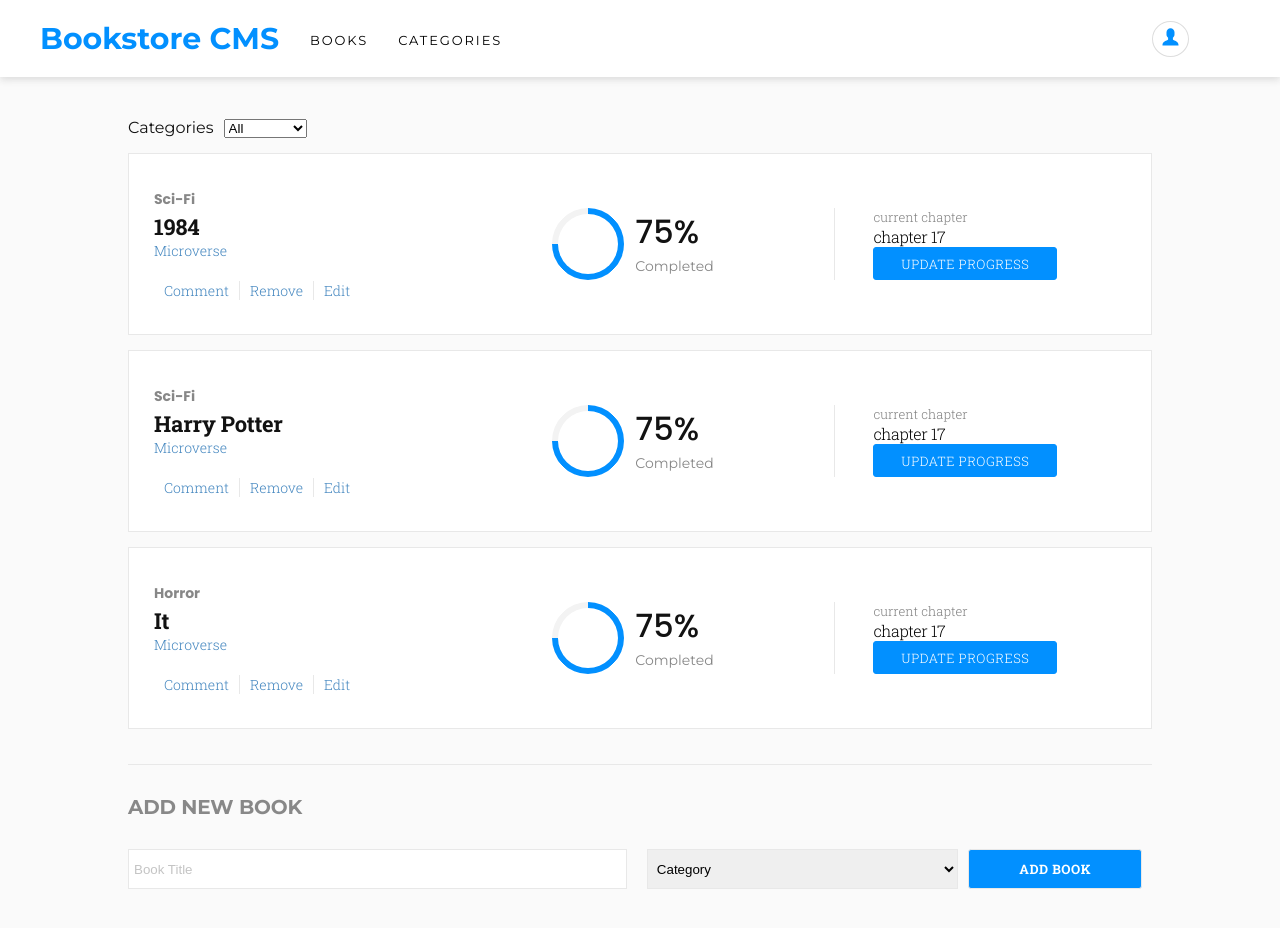
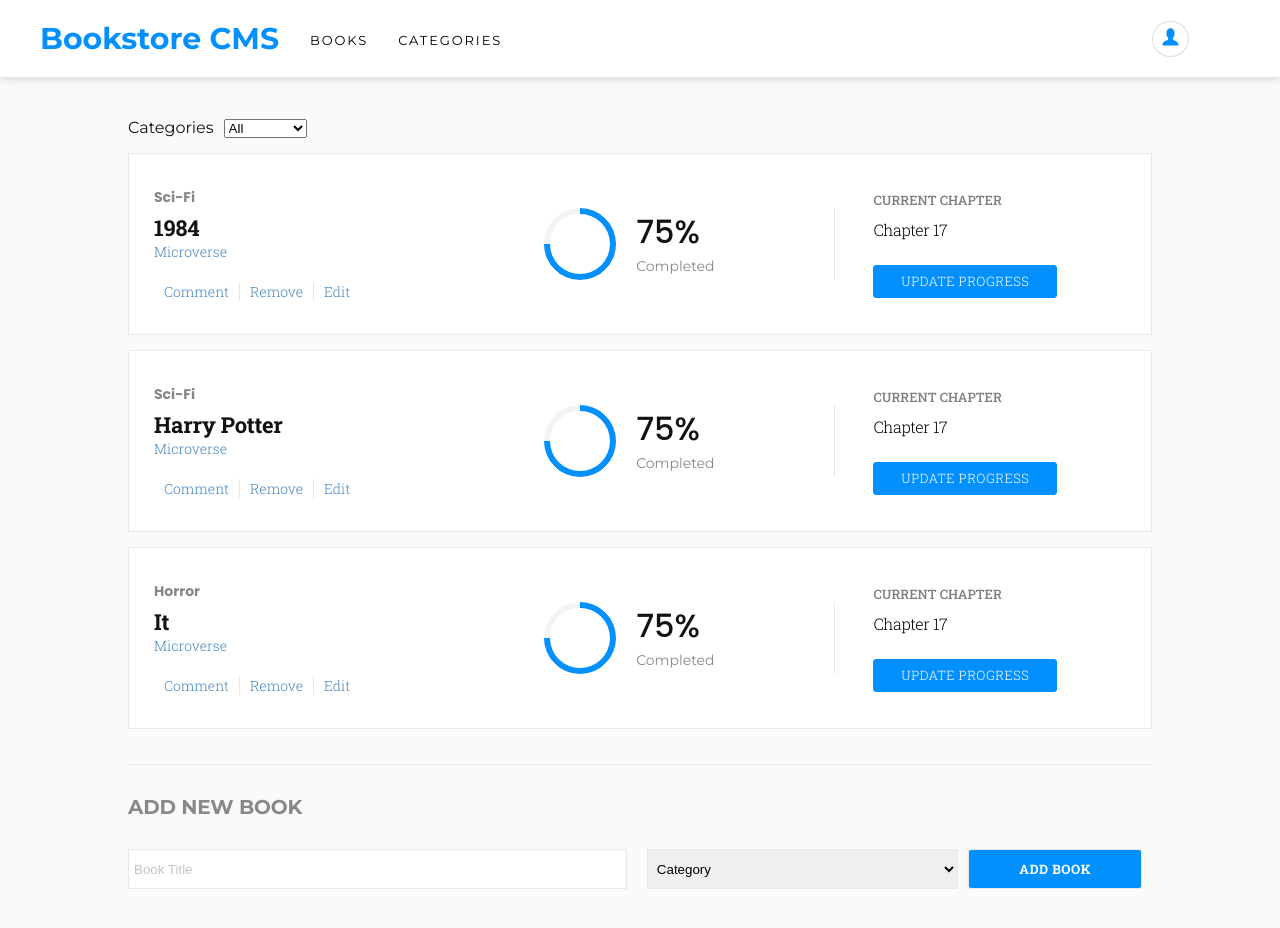
Before and after one commit to JayKowski/bookstore-cms, a React (Create React App) app: page / in a window 1280 px wide. Shown: the top 928 px of the page. Built offline with nearby package versions, Linux system fonts and the light colour scheme.

Commit message:
Add margin and hirght to update progress section
Co-authored-by: JayKowski <jaymaina5@gmail.com>

```diff
--- a/src/book.css
+++ b/src/book.css
@@ -21,6 +21,7 @@ p {
 }
 
 .book-row .book-completion {
+  display: flex;
   flex-basis: 35%;
   flex-direction: row;
   margin-right: 38px;
@@ -33,7 +34,6 @@ p {
 
 .book-row .category {
   margin-bottom: 5px;
-  height: 18px;
   opacity: 0.5;
   font-family: 'Poppins', sans-serif;
   font-size: 14px;
@@ -47,7 +47,6 @@ p {
 
 .book-row .title {
   margin: 0;
-  height: 29px;
   font-family: 'Roboto Slab', serif;
   font-size: 22px;
   font-weight: bold;
@@ -60,7 +59,6 @@ p {
 
 .book-row .author {
   margin-bottom: 20px;
-  height: 19px;
   font-family: 'Roboto Slab', serif;
   font-size: 14px;
   font-weight: 300;
@@ -88,33 +86,29 @@ p {
 
 /* book chapters */
 
-.book-chapters {
-}
-
 .book-chapters .curr-chapt {
-  width: 126px;
-  height: 18px;
-  opacity: 0.5;
   font-family: 'Roboto Slab', serif;
   font-size: 13px;
-  font-weight: 300;
+  font-weight: 400;
   font-stretch: normal;
   font-style: normal;
   line-height: normal;
   letter-spacing: normal;
+  margin-bottom: 10px;
+  opacity: 0.5;
 }
 
 .book-chapters .chapter {
-  width: 75px;
-  height: 21px;
   font-family: 'Roboto Slab', serif;
   font-size: 16px;
   font-weight: 300;
   font-stretch: normal;
   font-style: normal;
+  height: 21px;
   line-height: normal;
   letter-spacing: -0.4px;
-  color: var(--black-three);
+  margin-bottom: 25px;
+  width: 75px;
 }
 
 .book-chapters .update-btn {
@@ -138,8 +132,8 @@ p {
 /* percentage wheel */
 
 .percent-wheel {
-  margin-left: 17%;
   float: left;
+  margin: 0 20px 0 50px;
 }
 
 .loader {
@@ -158,7 +152,6 @@ p {
 .percent-details {
   float: right;
   text-align: left;
-  margin-right: 35%;
 }
 
 .percent-details p {
--- a/src/components/Book.js
+++ b/src/components/Book.js
@@ -26,8 +26,8 @@ const Book = ({ id, title, category, handleClick }) => (
       </div>
     </div>
     <div className="book-chapters">
-      <p className="curr-chapt">current chapter</p>
-      <p className="chapter">chapter 17</p>
+      <p className="curr-chapt">CURRENT CHAPTER</p>
+      <p className="chapter">Chapter 17</p>
       <button className="update-btn" type="button">
         update progress
       </button>
```
